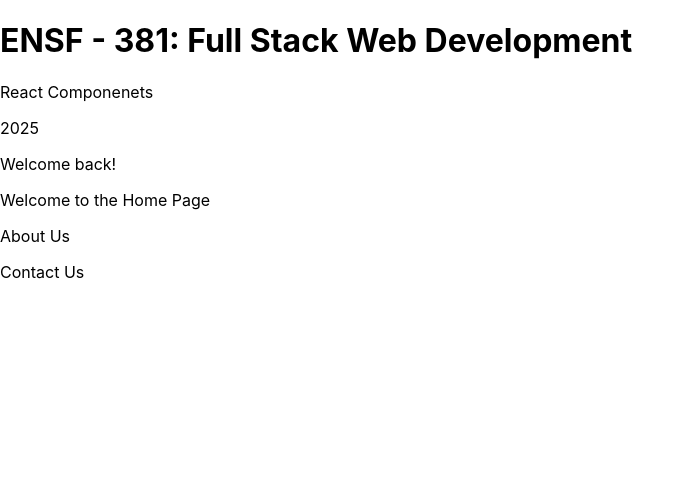
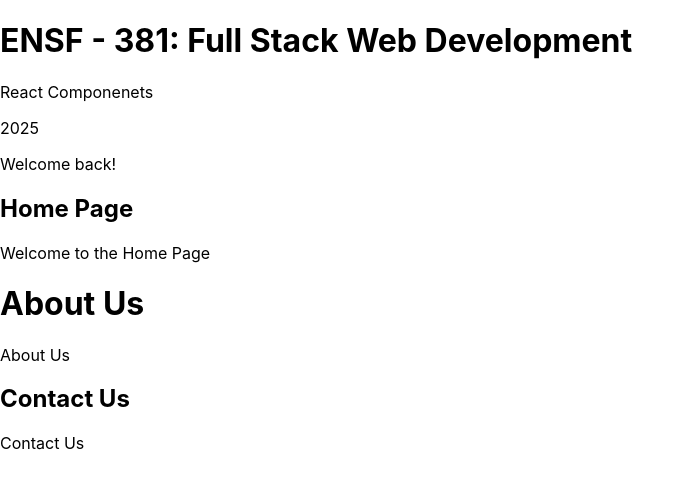
Before and after one commit to artemspiian/ensf381_labs, a React (Create React App) app in the folder lab6/jsx-exercise/: page / in a window 1280 px wide. Shown: the top 488 px of the page, without its empty margins (0-695 px from the left). Built offline with nearby package versions, Linux system fonts and the light colour scheme.

Commit message:
Exercise 2 part 3 title props

```diff
--- a/lab6/jsx-exercise/src/About.js
+++ b/lab6/jsx-exercise/src/About.js
@@ -1,6 +1,7 @@
-function About() {
+function About(props) {
     return (
         <div>
+            <h1>{props.title}</h1>
             <p>About Us</p>
         </div>
     );
--- a/lab6/jsx-exercise/src/App.js
+++ b/lab6/jsx-exercise/src/App.js
@@ -16,9 +16,9 @@ function App() {
       <p>React Componenets</p>
       <p>{currentYear}</p>
       <p>{isLoggedIn ? "Welcome back!" : "Please log in."}</p>
-      <Home />
-      <About />
-      <Contact />
+      <Home title="Home Page"/>
+      <About title="About Us"/>
+      <Contact title="Contact Us"/>
     </div>
   );
 }
--- a/lab6/jsx-exercise/src/Contact.js
+++ b/lab6/jsx-exercise/src/Contact.js
@@ -1,6 +1,7 @@
-function Contact() {
+function Contact(props) {
     return (
     <div>
+        <h2>{props.title}</h2>
         <p>Contact Us</p>
     </div>
     );
--- a/lab6/jsx-exercise/src/Home.js
+++ b/lab6/jsx-exercise/src/Home.js
@@ -1,6 +1,7 @@
-function Home() {
+function Home(props) {
     return (
         <div>
+            <h2>{props.title}</h2>
             <p>Welcome to the Home Page</p>
         </div>
     );
```
